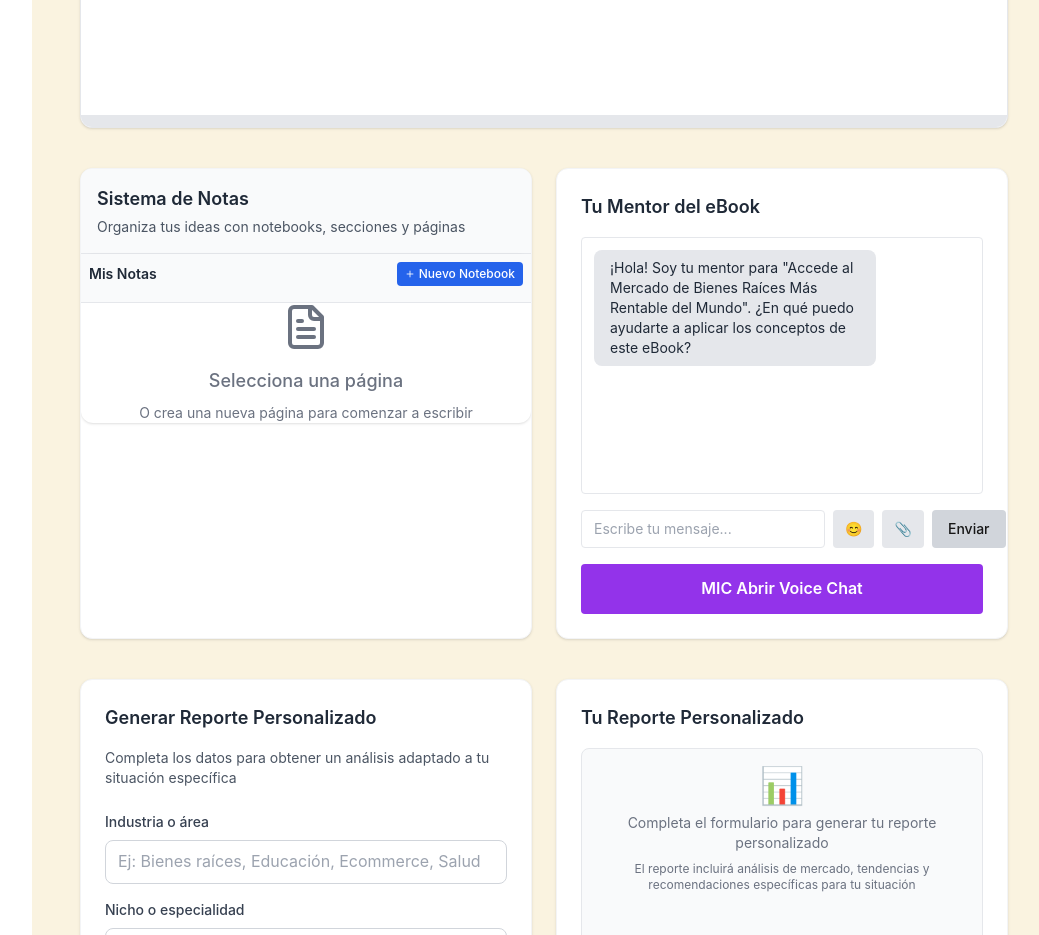
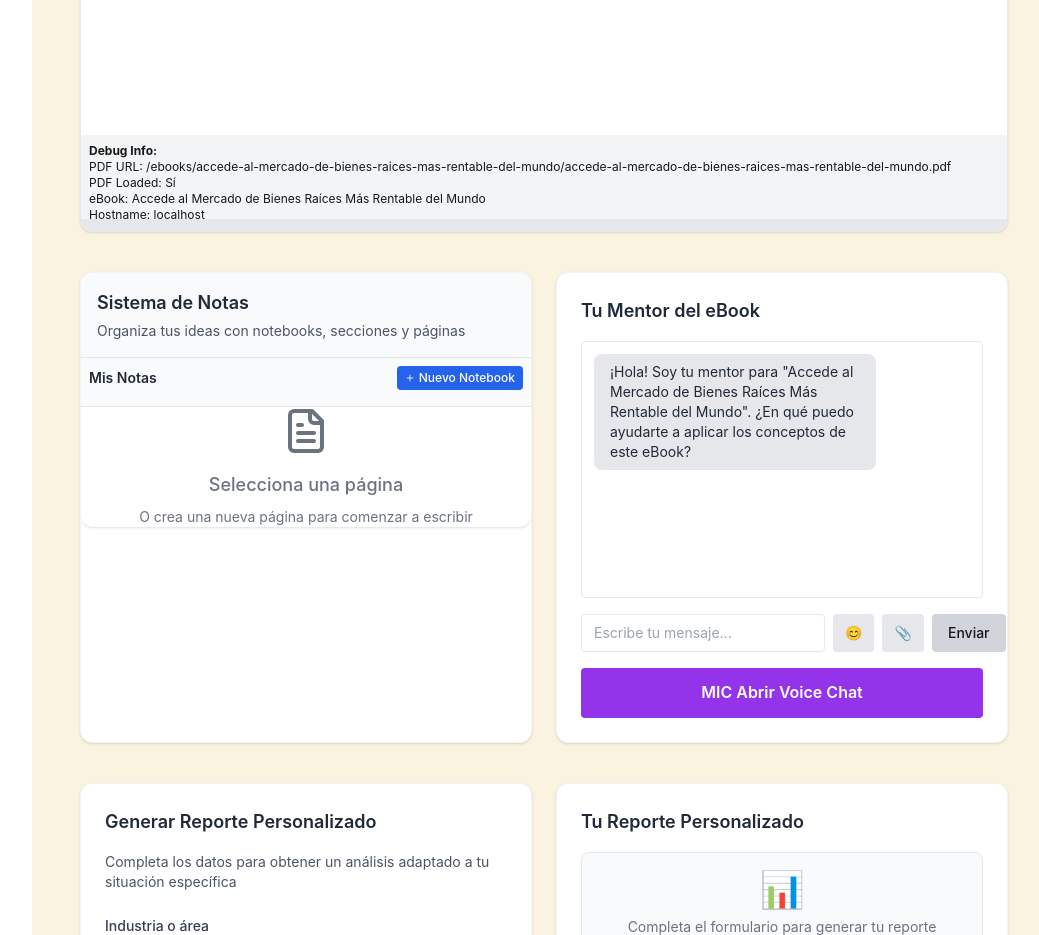
Before and after one commit to EmprendoX/agente-mentor, a Next.js app: page /ebook/accede-al-mercado-de-bienes-raices-mas-rentable-del-mundo in a window 1280 px wide. Shown: the part 940-1875 px from the top of the page, without its empty margins (224-1263 px from the left). Built offline with nearby package versions, Linux system fonts and the light colour scheme.

Commit message:
Agregar logs de debug detallados para iframe PDF en producción

```diff
--- a/app/ebook/[slug]/page.tsx
+++ b/app/ebook/[slug]/page.tsx
@@ -590,9 +590,26 @@ export default function EbookPage() {
                   border: 'none'
                 }}
                 allowFullScreen
-                onLoad={() => console.log('✅ iframe PDF cargado:', pdfUrl)}
-                onError={(e) => console.log('❌ Error cargando iframe PDF:', e, 'URL:', pdfUrl)}
+                onLoad={() => {
+                  console.log('✅ iframe PDF cargado exitosamente');
+                  console.log('🔍 URL del PDF:', pdfUrl);
+                  console.log('🔍 eBook actual:', currentEbook.title);
+                }}
+                onError={(e) => {
+                  console.log('❌ Error cargando iframe PDF');
+                  console.log('🔍 Error details:', e);
+                  console.log('🔍 URL del PDF:', pdfUrl);
+                  console.log('🔍 eBook actual:', currentEbook.title);
+                }}
               />
+              {/* Debug info */}
+              <div className="mt-2 p-2 bg-gray-100 rounded text-xs">
+                <p><strong>Debug Info:</strong></p>
+                <p>PDF URL: {pdfUrl || 'No establecida'}</p>
+                <p>PDF Loaded: {pdfLoaded ? 'Sí' : 'No'}</p>
+                <p>eBook: {currentEbook?.title || 'No encontrado'}</p>
+                <p>Hostname: {typeof window !== 'undefined' ? window.location.hostname : 'Server'}</p>
+              </div>
             </div>
           </div>
         ) : (
```
